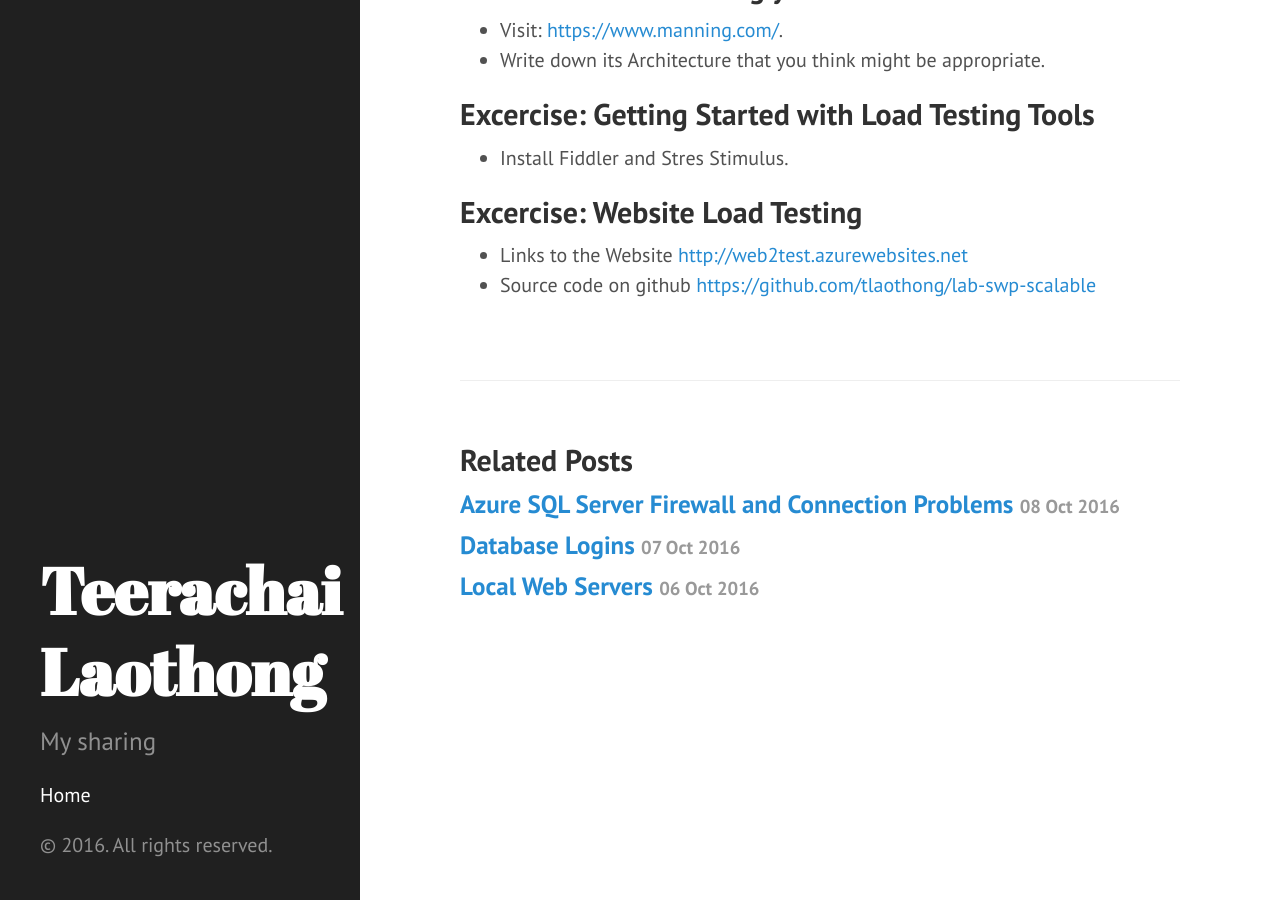
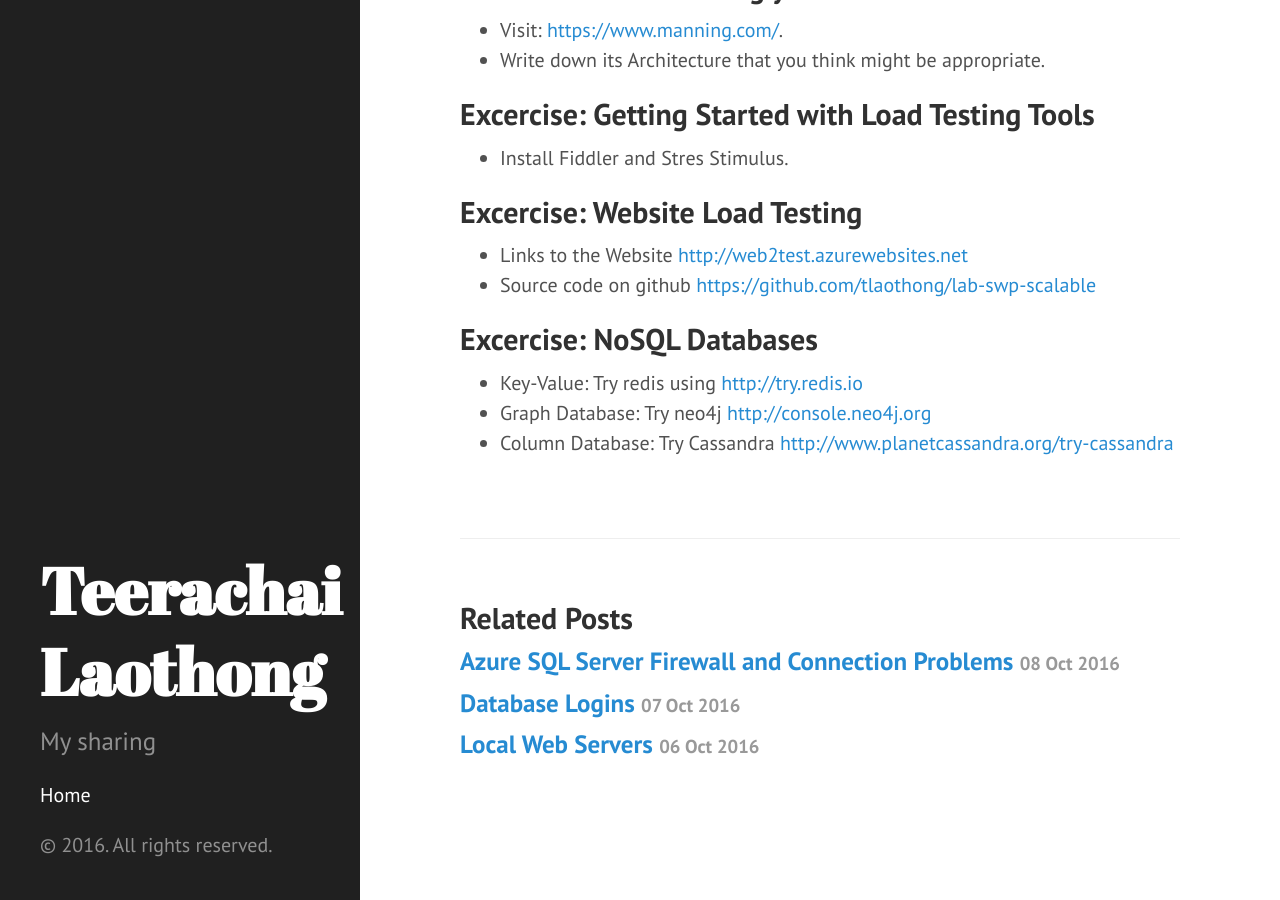
Before and after one commit to tlaothong/tlaothong.github.io, a Jekyll site: the page built from _posts/2016-10-09-course-scalable.markdown, in a window 1280 px wide and 900 px high, scrolled down 724 px. Built offline with Jekyll 4.4.1, drawn with Linux system fonts in a browser that asks for light colours; comment, search, counter and statistics services are not loaded.

Commit message:
Add NoSQL Excercise.

```diff
--- a/_posts/2016-10-09-course-scalable.markdown
+++ b/_posts/2016-10-09-course-scalable.markdown
@@ -32,3 +32,8 @@ categories: course
 ## Excercise: Website Load Testing
 * Links to the Website [http://web2test.azurewebsites.net](http://web2test.azurewebsites.net)
 * Source code on github [https://github.com/tlaothong/lab-swp-scalable](https://github.com/tlaothong/lab-swp-scalable)
+
+## Excercise: NoSQL Databases
+* Key-Value: Try redis using [http://try.redis.io](http://try.redis.io)
+* Graph Database: Try neo4j [http://console.neo4j.org](http://console.neo4j.org)
+* Column Database: Try Cassandra [http://www.planetcassandra.org/try-cassandra](http://www.planetcassandra.org/try-cassandra)
```
